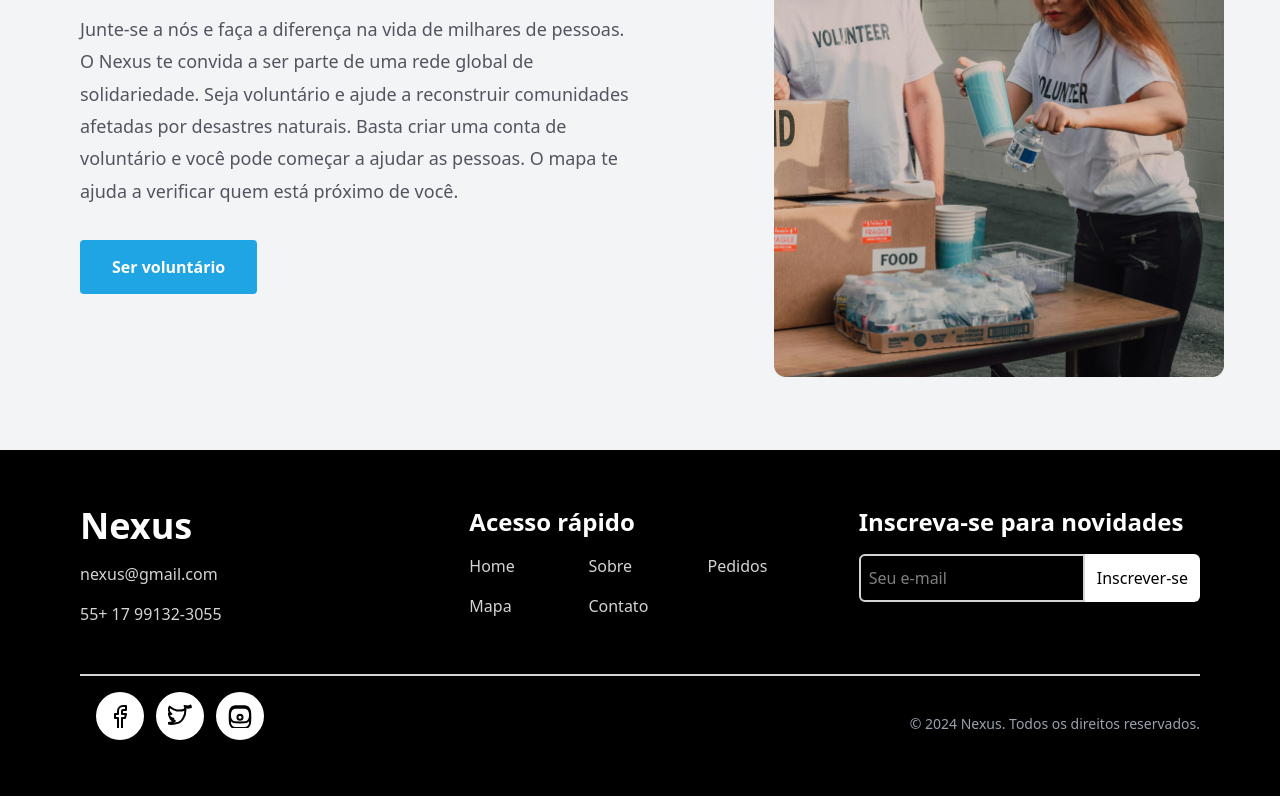
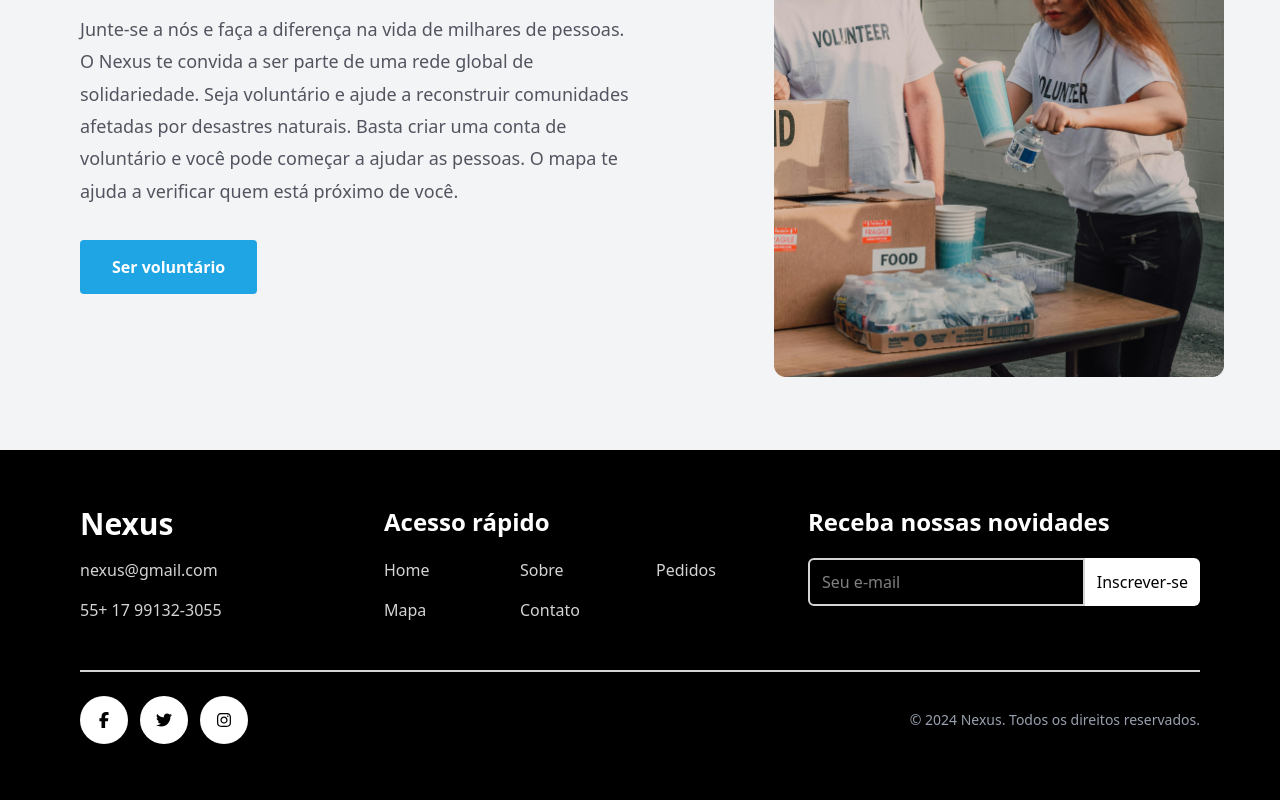
Before and after one commit to enzomurayama/nexus, a React (Vite) app in the folder frontend/: page / in a window 1280 px wide. Shown: the part 2410-3210 px from the top of the page. Built offline with nearby package versions, Linux system fonts and the light colour scheme.

Commit message:
fix: style e links do footer

```diff
--- a/frontend/src/components/Footer.jsx
+++ b/frontend/src/components/Footer.jsx
@@ -1,31 +1,38 @@
-export default function Footer()
-{
+import { FontAwesomeIcon } from '@fortawesome/react-fontawesome'
+import { faFacebookF, faTwitter, faInstagram } from '@fortawesome/free-brands-svg-icons'
+
+export default function Footer() {
   return (
     <footer className="bg-black text-white py-14 w-full ">
       <div className="w-full px-20 text-[#D4D4D4] ">
-                <div className="grid md:grid-cols-3 gap-12">
-                    <div className="text-center md:text-left">
-                        <h1 className="text-4xl text-white font-bold mb-4">Nexus</h1>
+        <div className="grid lg:grid-cols-[25%_40%_35%] md:grid-cols-[35%_65%]">
+          <div className="text-center text-left">
+            <h1 className="text-3xl text-white font-bold mb-4">Nexus</h1>
+
+            <div className='flex justify-between md:flex-col'>
                 <p className="text-md text-[#] mb-4">nexus@gmail.com</p>
                 <p className="text-md text-[#] mb-4">55+ 17 99132-3055</p>
             </div>
+          </div>
 
-                    <div className="text-center md:text-left">
-                        <h3 className="text-2xl text-white font-bold mb-4">Acesso rápido</h3>
-                        <ul className="grid grid-cols-3 gap-4">
-                            <li><a href="/src/index.html" className="hover:text-[#1FA4E4]">Home</a></li>
-                            <li><a href="/src/pages/sobre.html" className="hover:text-[#1FA4E4]">Sobre</a></li>
-                            <li><a href="/src/pages/mural.html" className="hover:text-[#1FA4E4]">Pedidos</a></li>
+          <div className="hidden lg:block text-center md:text-left mx-6">
+            <h3 className="text-2xl text-white font-bold mb-5">Acesso rápido</h3>
+            <ul className="grid grid-cols-[30%_30%_30%] gap-4">
+              <li><a href="/" className="hover:text-[#1FA4E4]">Home</a></li>
+              <li><a href="/sobre" className="hover:text-[#1FA4E4]">Sobre</a></li>
+              <li><a href="/mural" className="hover:text-[#1FA4E4]">Pedidos</a></li>
               <li><a href="#mapa" className="hover:text-[#1FA4E4]">Mapa</a></li>
               <li><a href="#contato" className="hover:text-[#1FA4E4]">Contato</a></li>
             </ul>
           </div>
 
-                    <div className="text-left mb-6 md:mb-0">
-                        <h3 className="text-2xl font-semibold mb-4 text-white">Inscreva-se para novidades</h3>
+          <div className="text-left mb-4 mt-6 md:mt-0">
+            <h3 className="hidden xl:block text-2xl font-semibold mb-5 text-white">Receba nossas novidades</h3>
+            <h3 className="block xl:hidden text-2xl font-semibold mb-5 text-white">Inscreva-se</h3>
+
             <form action="#" method="POST" className="flex">
               <input type="email"
-                                className="border-2 border-[#D4D4D4] ps-2 bg-black w-full text-nowrap text-white rounded-l-md"
+                className="border-2 border-[#D4D4D4] ps-3 bg-black w-full text-nowrap text-white rounded-l-md"
                 placeholder="Seu e-mail" required />
               <button type="submit"
                 className="bg-white text-nowrap text-black p-3 rounded-r-md hover:bg-[#D4D4D4] transition duration-300">
@@ -36,40 +43,28 @@ export default function Footer()
         </div>
       </div>
 
-            <div className="w-full mt-8 text-center lg:px-20">
+      <div className="w-full mt-8 text-center px-20">
         <div className="border-t-2 border-[#D4D4D4] w-full"></div>
 
-                <div className="flex justify-between mt-4 items-center">
-                    <div className="flex gap-3 px-4">
+        <div className="flex justify-between items-center mt-6">
+          <div className="flex gap-3">
             <a href="#"
               className="w-12 h-12 bg-white rounded-full flex items-center justify-center hover:bg-gray-200">
-                            <svg xmlns="http://www.w3.org/2000/svg" fill="none" viewBox="0 0 24 24" stroke="currentColor"
-                                className="w-6 h-6 text-black">
-                                <path strokeLinecap="round" strokeLinejoin="round" strokeWidth="2"
-                                    d="M18 2h-3a5 5 0 0 0-5 5v3H7v4h3v12h4V14h3l1-4h-4V7a1 1 0 0 1 1-1h3V2z" />
-                            </svg>
+              <FontAwesomeIcon icon={faFacebookF} className="w-6 h-6 text-black" />
             </a>
 
             <a href="#"
               className="w-12 h-12 bg-white rounded-full flex items-center justify-center hover:bg-gray-200">
-                            <svg xmlns="http://www.w3.org/2000/svg" fill="none" viewBox="0 0 24 24" stroke="currentColor"
-                                className="w-6 h-6 text-black">
-                                <path strokeLinecap="round" strokeLinejoin="round" strokeWidth="2"
-                                    d="M23 3a10.91 10.91 0 0 1-3.142.86A5.507 5.507 0 0 0 22.5 1.57a10.945 10.945 0 0 1-3.49 1.332A5.502 5.502 0 0 0 16.62 5a5.522 5.522 0 0 0-.103.73A15.585 15.585 0 0 1 1.671 2.65a5.505 5.505 0 0 0 1.708 7.347 5.477 5.477 0 0 1-2.48-.686v.069a5.507 5.507 0 0 0 4.415 5.381A5.506 5.506 0 0 1 2 13.33a5.486 5.486 0 0 0 4.767 3.539c-3.58 2.8-7.928 2.658-11.438.745A15.592 15.592 0 0 0 8 19.2C13.77 19.2 17.5 12 17.5 5.5c0-.079-.004-.157-.01-.235.01-.04.01-.08.01-.12 0-1.184-.324-2.258-.875-3.18z" />
-                            </svg>
+              <FontAwesomeIcon icon={faTwitter} className="w-6 h-6 text-black" />
             </a>
 
             <a href="#"
               className="w-12 h-12 bg-white rounded-full flex items-center justify-center hover:bg-gray-200">
-                            <svg xmlns="http://www.w3.org/2000/svg" fill="none" viewBox="0 0 24 24" stroke="currentColor"
-                                className="w-6 h-6 text-black">
-                                <path strokeLinecap="round" strokeLinejoin="round" strokeWidth="2"
-                                    d="M12 2.16c3.182 0 3.56 0 4.8.07 1.15.07 2.18.4 3.03 1.08.86.68 1.52 1.64 1.88 2.75.57 1.7.57 3.73.57 7.07 0 3.34 0 5.37-.57 7.07-.36 1.11-1.02 2.07-1.88 2.75-.85.68-1.88 1.01-3.03 1.08-1.24.07-1.6.07-4.8.07s-3.56 0-4.8-.07c-1.15-.07-2.18-.4-3.03-1.08-.86-.68-1.52-1.64-1.88-2.75-.57-1.7-.57-3.73-.57-7.07 0-3.34 0-5.37.57-7.07.36-1.11 1.02-2.07 1.88-2.75.85-.68 1.88-1.01 3.03-1.08 1.24-.07 1.6-.07 4.8-.07zm0 1.6c-3.08 0-3.44 0-4.64.07-1.09.07-2.03.34-2.8.87-.77.53-1.4 1.3-1.86 2.26-.44 1.07-.75 2.27-.75 4.12s.31 3.05.75 4.12c.46.96 1.09 1.73 1.86 2.26.77.53 1.71.8 2.8.87 1.2.07 1.56.07 4.64.07s3.44 0 4.64-.07c1.09-.07 2.03-.34 2.8-.87.77-.53 1.4-1.3 1.86-2.26.44-1.07.75-2.27.75-4.12s-.31-3.05-.75-4.12c-.46-.96-1.09-1.73-1.86-2.26-.77-.53-1.71-.8-2.8-.87-1.2-.07-1.56-.07-4.64-.07zm0 6.96a2.52 2.52 0 1 1 0 5.04 2.52 2.52 0 0 1 0-5.04z" />
-                            </svg>
+              <FontAwesomeIcon icon={faInstagram} className="w-6 h-6 text-black" />
             </a>
           </div>
 
-                    <p className="text-sm text-right text-gray-400 mt-4">© 2024 Nexus. Todos os direitos reservados.</p>
+          <p className="text-sm text-right text-gray-400">© 2024 Nexus. Todos os direitos reservados.</p>
         </div>
       </div>
     </footer>
--- /dev/null
+++ b/package.json
@@ -0,0 +1,6 @@
+{
+  "dependencies": {
+    "@fortawesome/free-brands-svg-icons": "^6.7.2",
+    "@fortawesome/react-fontawesome": "^0.2.2"
+  }
+}
```
Also changed, not shown: 1 other file (tests, documents, lock files or other folders). Lines whose indentation alone changed are shown as unchanged.
